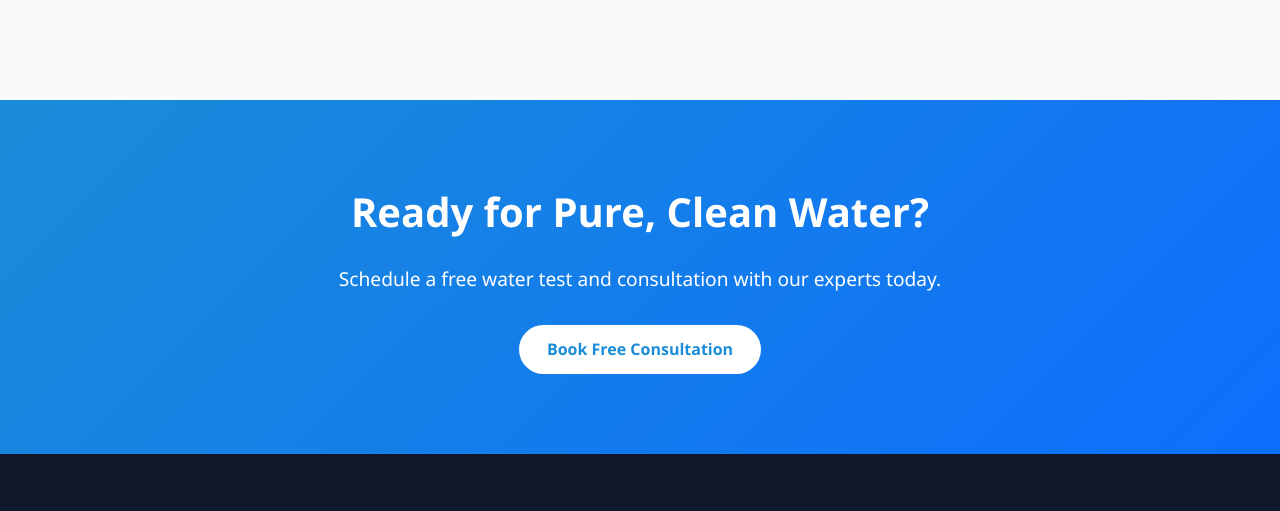
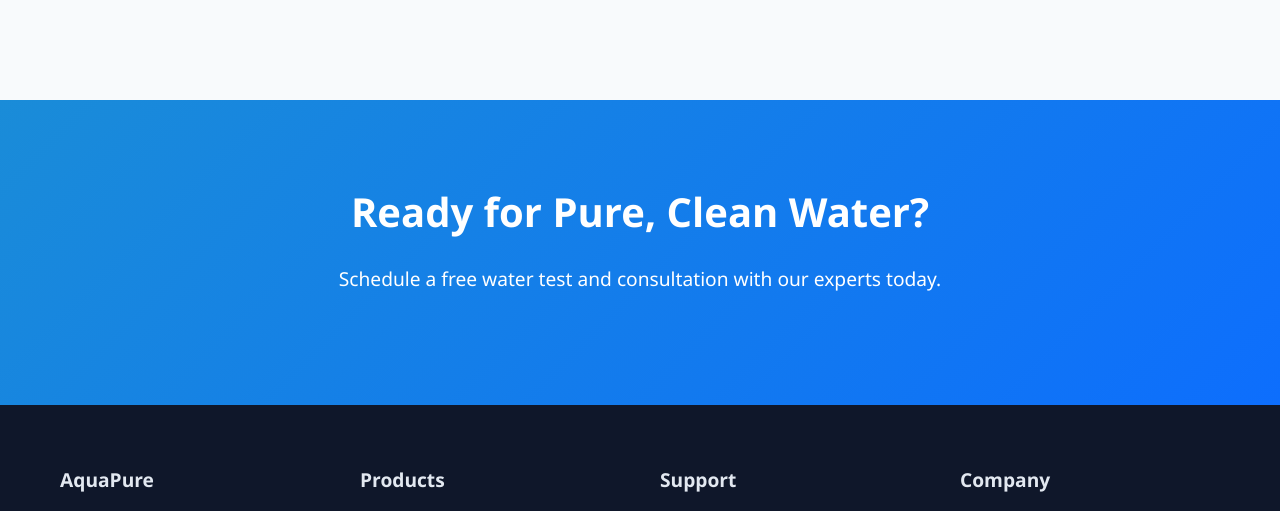
Before and after one commit to MISTRYUDITRAJESHKUMAR/Jay-Ambe-RO, a plain HTML site: page index.html in a window 1280 px wide. Shown: the part 1481-1992 px from the top of the page. Drawn offline with Linux system fonts and the light colour scheme.

Commit message:
Update index.html

```diff
--- a/index.html
+++ b/index.html
@@ -809,7 +809,6 @@
             <div class="container">
                 <h2>Ready for Pure, Clean Water?</h2>
                 <p>Schedule a free water test and consultation with our experts today.</p>
-                <a href="#" class="btn" data-page="booking">Book Free Consultation</a>
             </div>
         </section>
     </div>
```
